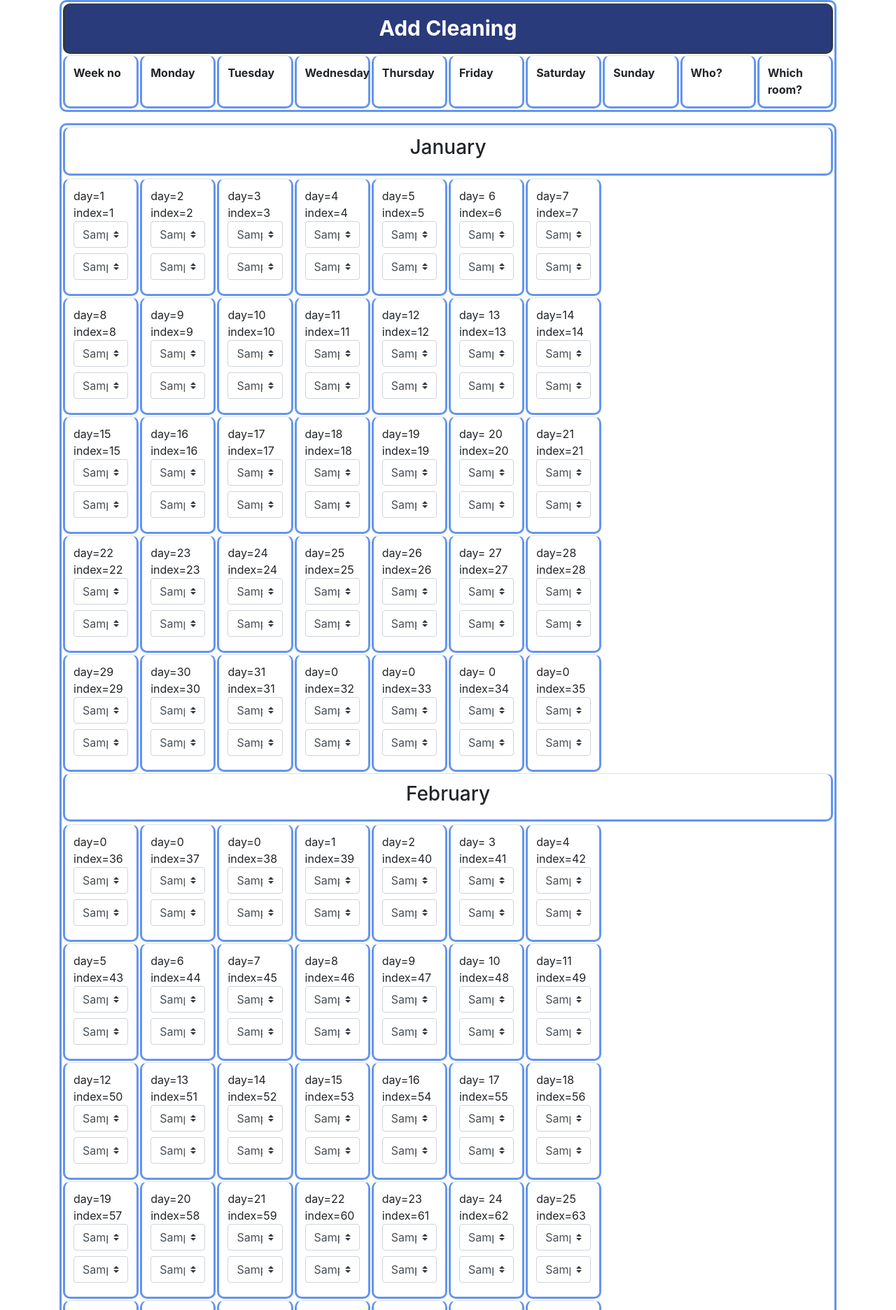
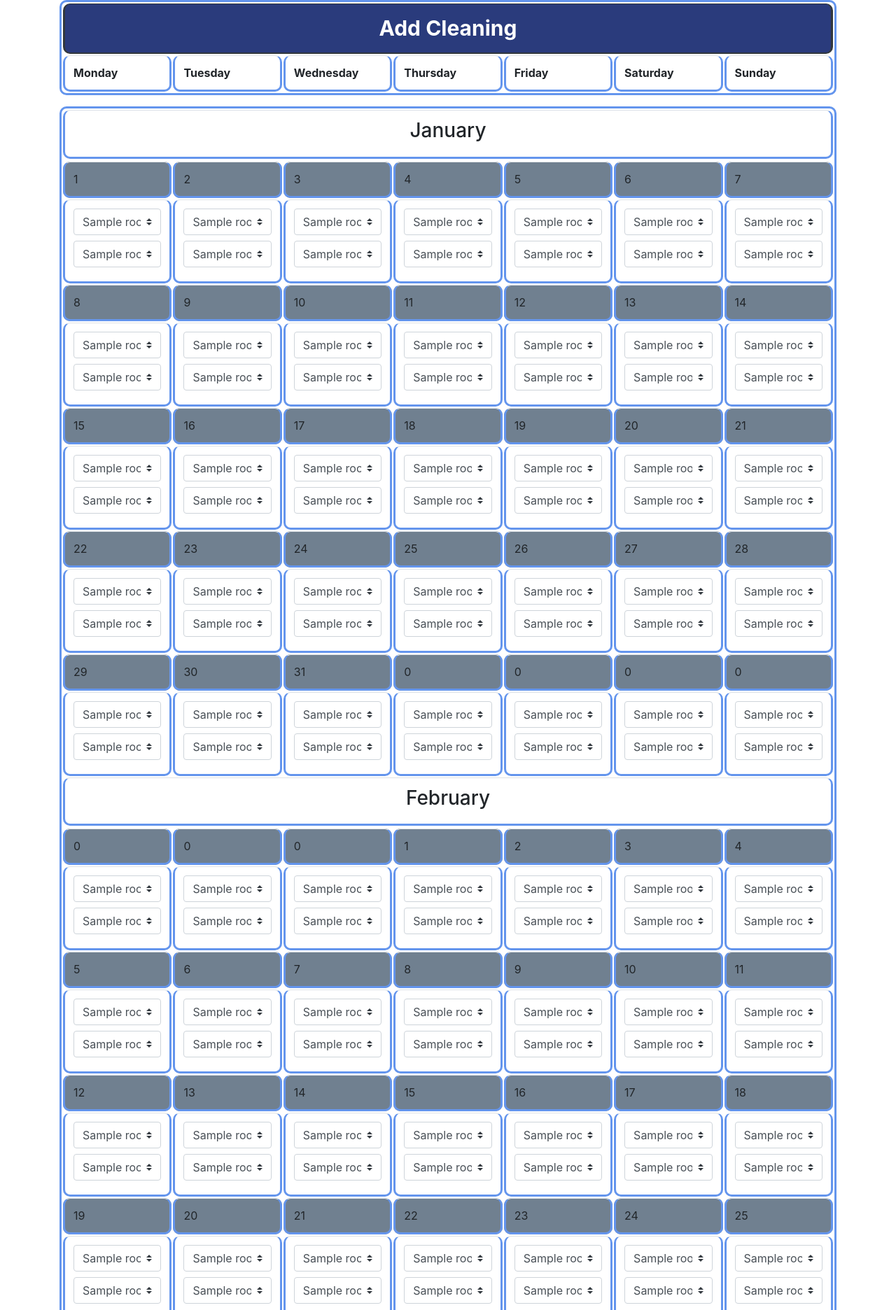
Before and after one commit to dawidbudzynski/roommates_schedule, a Django app: page /add_cleaning in a window 1280 px wide. Shown: the part 56-1928 px from the top of the page at 70% size. Run offline with Django 3.2, Linux system fonts and the light colour scheme; a user stored in the database is signed in; tables that the repository leaves empty hold one stand-in row (values such as "Sample post"); lists and menus that the app fills with data are empty; some libraries are stand-ins or nearby versions.

Commit message:
calendar done

```diff
--- a/roommates_app/static/css/style.css
+++ b/roommates_app/static/css/style.css
@@ -8,8 +8,19 @@ table, td, tr, th {
     border-radius: 10px;
     border: 3px solid cornflowerblue;
 }
-td{
+/*td{*/
+    /*height: 80px;*/
+/*}*/
+.day_row {
+    height: 10px;
+    background-color: slategray;
+}
+.info_row {
     height: 80px;
+    background-color: mintcream;
+}
+.month_row {
+    height: 30px;
 }
 thead {
     text-align: center;
@@ -46,6 +57,9 @@ select {
     border-radius: 5px;
     width: 100%;
 }
+.select_label {
+    width: 100%;
+}
 .btn-primary {
     width: 30%;
 }
--- a/roommates_app/templates/add_cleaning.html
+++ b/roommates_app/templates/add_cleaning.html
@@ -3,11 +3,10 @@
     <table class="table">
         <thead class="thead-dark">
         <tr>
-            <th colspan="10" id="title">Add Cleaning</th>
+            <th colspan="7" id="title">Add Cleaning</th>
         </tr>
         </thead>
         <tr>
-            <th>Week no</th>
             <th>Monday</th>
             <th>Tuesday</th>
             <th>Wednesday</th>
@@ -15,8 +14,6 @@
             <th>Friday</th>
             <th>Saturday</th>
             <th>Sunday</th>
-            <th>Who?</th>
-            <th>Which room?</th>
         </tr>
     </table>
     <div>
@@ -25,23 +22,44 @@
                 {% csrf_token %}
                 <table class="table">
                     {% for month in all_months_info %}
-                        <tr>
-                            <th colspan="10" id="month"><h3>{{ month.sorted_all_month_info.month_name }}</h3></th>
+                        <tr class="month_row">
+                            <th colspan="7" id="month"><h3>{{ month.sorted_all_month_info.month_name }}</h3></th>
                         </tr>
                         <tr>
                             {% for day in month.sorted_all_month_info.weeks_in_month %}
+                                <tr class="day_row">
+                                    <td>
+                                        {{ day.0.1 }}
+                                    </td>
+                                    <td>
+                                        {{ day.1.1 }}
+                                    </td>
+                                    <td>
+                                        {{ day.2.1 }}
+                                    </td>
+                                    <td>
+                                        {{ day.3.1 }}
+                                    </td>
+                                    <td>
+                                        {{ day.4.1 }}
+                                    </td>
+                                    <td>
+                                        {{ day.5.1 }}
+                                    </td>
+                                    <td>
+                                        {{ day.6.1 }}
+                                    </td>
+                                </tr>
                                 <tr>
                                     <td>
-                                        day={{ day.0.1 }}
-                                        index={{ day.0.0 }}
-                                        <label>
+                                        <label class="select_label">
                                             <select name="roommate_index_{{ day.0.0 }}" class="custom-select">
                                                 {% for roommate in all_roommates %}
                                                     <option value={{ roommate.id }}>{{ roommate.name }}</option>
                                                 {% endfor %}
                                             </select>
                                         </label>
-                                        <label>
+                                        <label class="select_label">
                                             <select name="room_index_{{ day.0.0 }}" class="custom-select">
                                                 {% for room in all_rooms %}
                                                     <option value={{ room.id }}>{{ room.name }}</option>
@@ -50,16 +68,14 @@
                                         </label>
                                     </td>
                                     <td>
-                                        day={{ day.1.1 }}
-                                        index={{ day.1.0 }}
-                                        <label>
+                                       <label class="select_label">
                                             <select name="roommate_index_{{ day.1.0 }}" class="custom-select">
                                                 {% for roommate in all_roommates %}
                                                     <option value={{ roommate.id }}>{{ roommate.name }}</option>
                                                 {% endfor %}
                                             </select>
                                         </label>
-                                        <label>
+                                       <label class="select_label">
                                             <select name="room_index_{{ day.1.0 }}" class="custom-select">
                                                 {% for room in all_rooms %}
                                                     <option value={{ room.id }}>{{ room.name }}</option>
@@ -68,16 +84,14 @@
                                         </label>
                                     </td>
                                     <td>
-                                        day={{ day.2.1 }}
-                                        index={{ day.2.0 }}
-                                        <label>
+                                        <label class="select_label">
                                             <select name="roommate_index_{{ day.2.0 }}" class="custom-select">
                                                 {% for roommate in all_roommates %}
                                                     <option value={{ roommate.id }}>{{ roommate.name }}</option>
                                                 {% endfor %}
                                             </select>
                                         </label>
-                                        <label>
+                                        <label class="select_label">
                                             <select name="room_index_{{ day.2.0 }}" class="custom-select">
                                                 {% for room in all_rooms %}
                                                     <option value={{ room.id }}>{{ room.name }}</option>
@@ -86,16 +100,14 @@
                                         </label>
                                     </td>
                                     <td>
-                                        day={{ day.3.1 }}
-                                        index={{ day.3.0 }}
-                                        <label>
+                                       <label class="select_label">
                                             <select name="roommate_index_{{ day.3.0 }}" class="custom-select">
                                                 {% for roommate in all_roommates %}
                                                     <option value={{ roommate.id }}>{{ roommate.name }}</option>
                                                 {% endfor %}
                                             </select>
                                         </label>
-                                        <label>
+                                        <label class="select_label">
                                             <select name="room_index_{{ day.3.0 }}" class="custom-select">
                                                 {% for room in all_rooms %}
                                                     <option value={{ room.id }}>{{ room.name }}</option>
@@ -104,16 +116,14 @@
                                         </label>
                                     </td>
                                     <td>
-                                        day={{ day.4.1 }}
-                                        index={{ day.4.0 }}
-                                        <label>
+                                        <label class="select_label">
                                             <select name="roommate_index_{{ day.4.0 }}" class="custom-select">
                                                 {% for roommate in all_roommates %}
                                                     <option value={{ roommate.id }}>{{ roommate.name }}</option>
                                                 {% endfor %}
                                             </select>
                                         </label>
-                                        <label>
+                                        <label class="select_label">
                                             <select name="room_index_{{ day.4.0 }}" class="custom-select">
                                                 {% for room in all_rooms %}
                                                     <option value={{ room.id }}>{{ room.name }}</option>
@@ -122,16 +132,14 @@
                                         </label>
                                     </td>
                                     <td>
-                                        day= {{ day.5.1 }}
-                                        index={{ day.5.0 }}
-                                        <label>
+                                        <label class="select_label">
                                             <select name="roommate_index_{{ day.5.0 }}" class="custom-select">
                                                 {% for roommate in all_roommates %}
                                                     <option value={{ roommate.id }}>{{ roommate.name }}</option>
                                                 {% endfor %}
                                             </select>
                                         </label>
-                                        <label>
+                                       <label class="select_label">
                                             <select name="room_index_{{ day.5.0 }}" class="custom-select">
                                                 {% for room in all_rooms %}
                                                     <option value={{ room.id }}>{{ room.name }}</option>
@@ -140,16 +148,14 @@
                                         </label>
                                     </td>
                                     <td>
-                                        day={{ day.6.1 }}
-                                        index={{ day.6.0 }}
-                                        <label>
+                                        <label class="select_label">
                                             <select name="roommate_index_{{ day.6.0 }}" class="custom-select">
                                                 {% for roommate in all_roommates %}
                                                     <option value={{ roommate.id }}>{{ roommate.name }}</option>
                                                 {% endfor %}
                                             </select>
                                         </label>
-                                        <label>
+                                        <label class="select_label">
                                             <select name="room_index_{{ day.6.0 }}" class="custom-select">
                                                 {% for room in all_rooms %}
                                                     <option value={{ room.id }}>{{ room.name }}</option>
@@ -161,46 +167,12 @@
                             {% endfor %}
                     {% endfor %}
                     <tr>
-                        <td colspan="10">
+                        <td colspan="7">
                             <input type="submit" value="Submit" class="btn btn-primary btn-lg btn-block">
                         </td>
                     </tr>
                 </table>
             </form>
         </div>
-        {#        <div class="my_form" style="float: right; width: 30%">#}
-        {#            <form action="{% url 'add-cleaning' %}" method="POST">#}
-        {#                {% csrf_token %}#}
-        {#                <table>#}
-        {#                    {% for week_info in sorted_all_weeks_info %}#}
-        {#                        <tr>#}
-        {#                            <td>#}
-        {#                                <label>#}
-        {#                                    <select name="roommate_week_{{ week_info.week }}" class="custom-select">#}
-        {#                                        {% for roommate in all_roommates %}#}
-        {#                                            <option value={{ roommate.id }}>{{ roommate.name }}</option>#}
-        {#                                        {% endfor %}#}
-        {#                                    </select>#}
-        {#                                </label>#}
-        {#                            </td>#}
-        {#                            <td>#}
-        {#                                <label>#}
-        {#                                    <select name="room_week_{{ week_info.week }}" class="custom-select">#}
-        {#                                        {% for room in all_rooms %}#}
-        {#                                            <option value={{ room.id }}>{{ room.name }}</option>#}
-        {#                                        {% endfor %}#}
-        {#                                    </select>#}
-        {#                                </label>#}
-        {#                            </td>#}
-        {#                        </tr>#}
-        {#                    {% endfor %}#}
-        {#                            <tr>#}
-        {#                                <td colspan="10">#}
-        {#                                    <input type="submit" value="Submit" class="btn btn-primary btn-lg btn-block">#}
-        {#                                </td>#}
-        {#                            </tr>#}
-        {#                </table>#}
-        {#            </form>#}
-        {#        </div>#}
     </div>
 {% endblock %}
```
Also changed, not shown: roommates_app/templates/cleaning_result.html (+44 -28 lines), roommates_app/views.py (+1 -33 lines).
